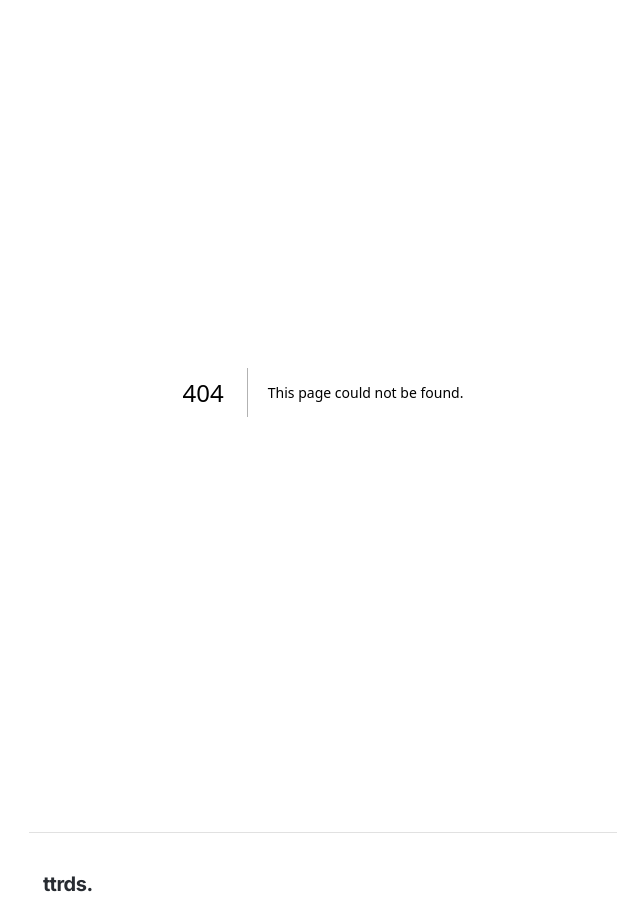
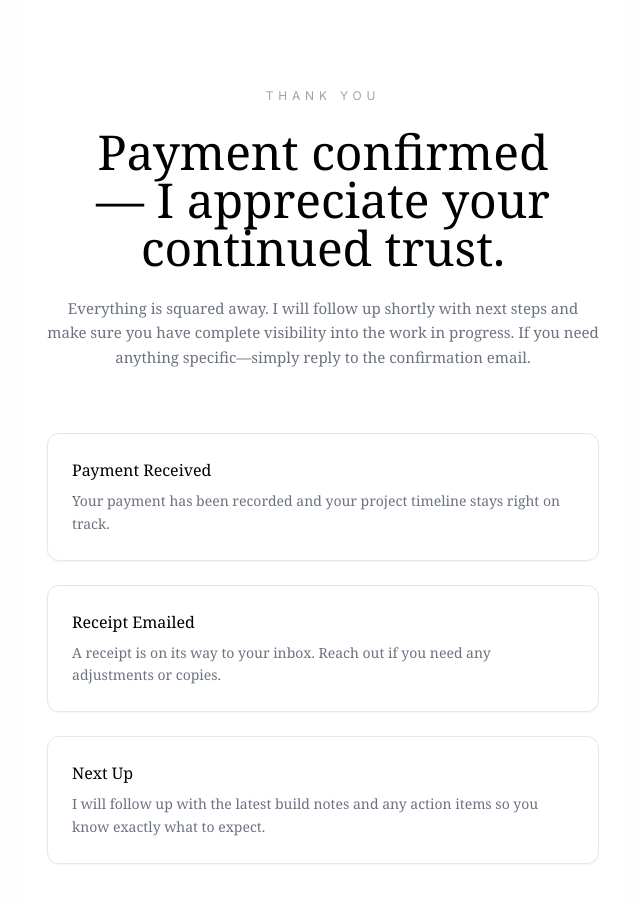
Before and after one commit to TTreads/Tyler-Treadwell-2023, a Next.js app: page /thankyou in a window 1280 px wide. Before the commit this address had no page. Shown: the part 60-959 px from the top of the page, without its empty margins (317-957 px from the left). Built offline with nearby package versions, Linux system fonts and the light colour scheme.

Commit message:
thank you page added

```diff
--- /dev/null
+++ b/src/app/thankyou/page.tsx
@@ -0,0 +1,88 @@
+'use client';
+
+import Link from 'next/link';
+import React from 'react';
+import { motion } from 'framer-motion';
+import { Balancer } from 'react-wrap-balancer';
+
+const Highlights = [
+  {
+    title: 'Payment Received',
+    description: 'Your payment has been recorded and your project timeline stays right on track.',
+  },
+  {
+    title: 'Receipt Emailed',
+    description: 'A receipt is on its way to your inbox. Reach out if you need any adjustments or copies.',
+  },
+  {
+    title: 'Next Up',
+    description:
+      'I will follow up with the latest build notes and any action items so you know exactly what to expect.',
+  },
+];
+
+export default function ThankYouPage() {
+  return (
+    <main className="min-h-screen bg-white text-black flex flex-col justify-start items-center px-6 pt-24 pb-16">
+      <div className="w-full max-w-2xl text-center space-y-6">
+        <motion.p
+          initial={{ opacity: 0, y: 10 }}
+          animate={{ opacity: 1, y: 0 }}
+          transition={{ duration: 0.8 }}
+          className="text-xs uppercase tracking-[0.4em] text-gray-400"
+        >
+          Thank you
+        </motion.p>
+
+        <motion.h1
+          initial={{ opacity: 0, y: 20 }}
+          animate={{ opacity: 1, y: 0 }}
+          transition={{ delay: 0.1, duration: 0.9 }}
+          className="text-3xl md:text-5xl font-serif leading-snug"
+        >
+          <Balancer>Payment confirmed — I appreciate your continued trust.</Balancer>
+        </motion.h1>
+
+        <motion.p
+          initial={{ opacity: 0, y: 10 }}
+          animate={{ opacity: 1, y: 0 }}
+          transition={{ delay: 0.2, duration: 0.8 }}
+          className="text-[15px] text-gray-500 font-serif leading-relaxed max-w-xl mx-auto"
+        >
+          Everything is squared away. I will follow up shortly with next steps and make sure you have complete visibility
+          into the work in progress. If you need anything specific—simply reply to the confirmation email.
+        </motion.p>
+      </div>
+
+      <section className="w-full max-w-2xl mt-16 space-y-6">
+        {Highlights.map((highlight, index) => (
+          <motion.div
+            key={highlight.title}
+            initial={{ opacity: 0, y: 15 }}
+            animate={{ opacity: 1, y: 0 }}
+            transition={{ delay: index * 0.15 + 0.4, duration: 0.7 }}
+            className="border border-gray-200 rounded-xl p-6 bg-white/80 shadow-sm"
+          >
+            <h2 className="text-base font-serif text-black mb-2">{highlight.title}</h2>
+            <p className="text-sm font-serif text-gray-500 leading-relaxed">{highlight.description}</p>
+          </motion.div>
+        ))}
+      </section>
+
+      <motion.div
+        initial={{ opacity: 0, y: 10 }}
+        animate={{ opacity: 1, y: 0 }}
+        transition={{ delay: 0.8, duration: 0.7 }}
+        className="mt-16"
+      >
+        <Link
+          href="/"
+          className="inline-flex items-center gap-2 text-sm font-serif text-black border border-black rounded-full px-5 py-2 hover:bg-black hover:text-white transition"
+        >
+          Return home
+          <span aria-hidden="true">↗</span>
+        </Link>
+      </motion.div>
+    </main>
+  );
+}
```
Also changed, not shown: src/app/page.tsx (line endings or trailing spaces).
